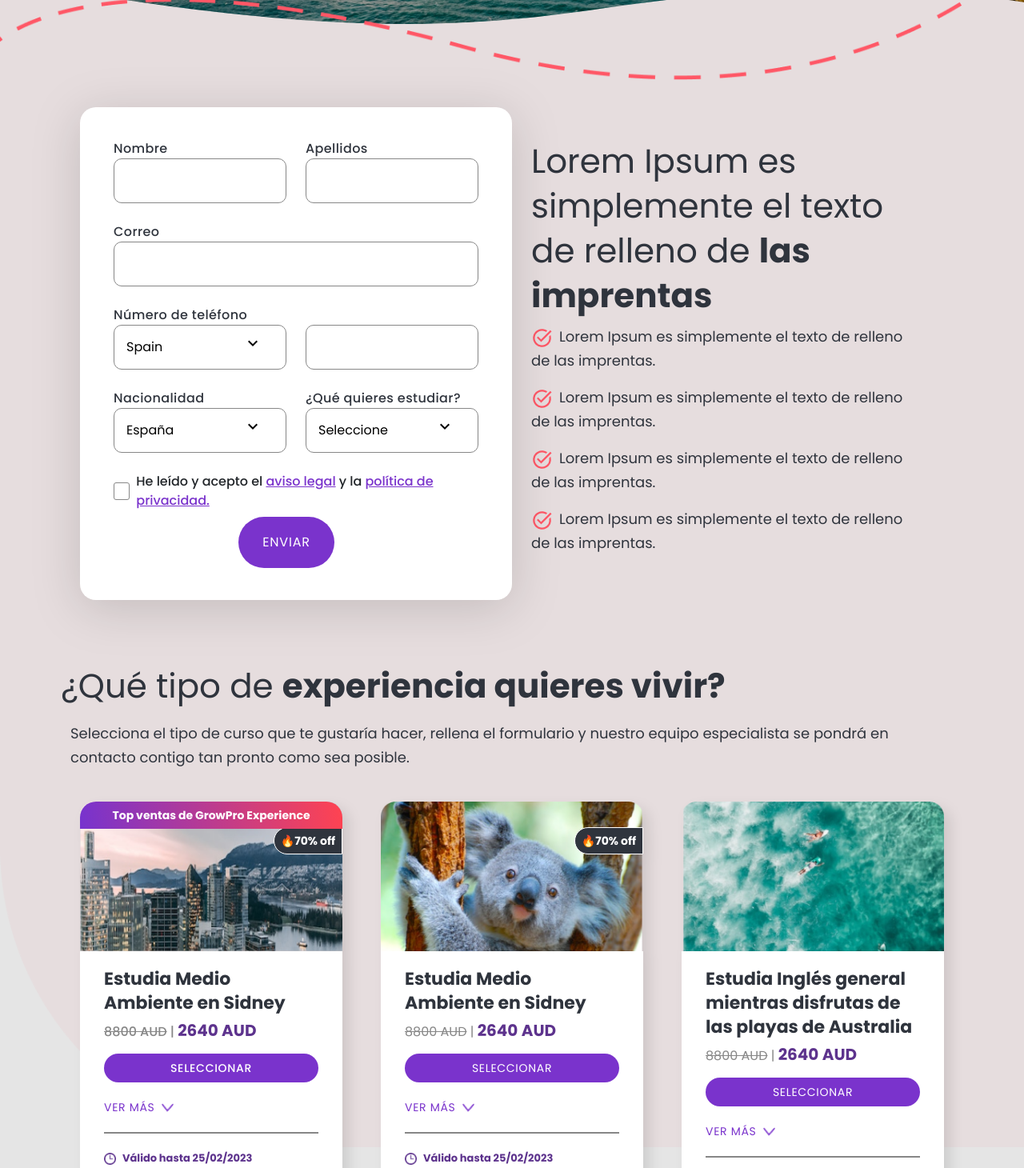
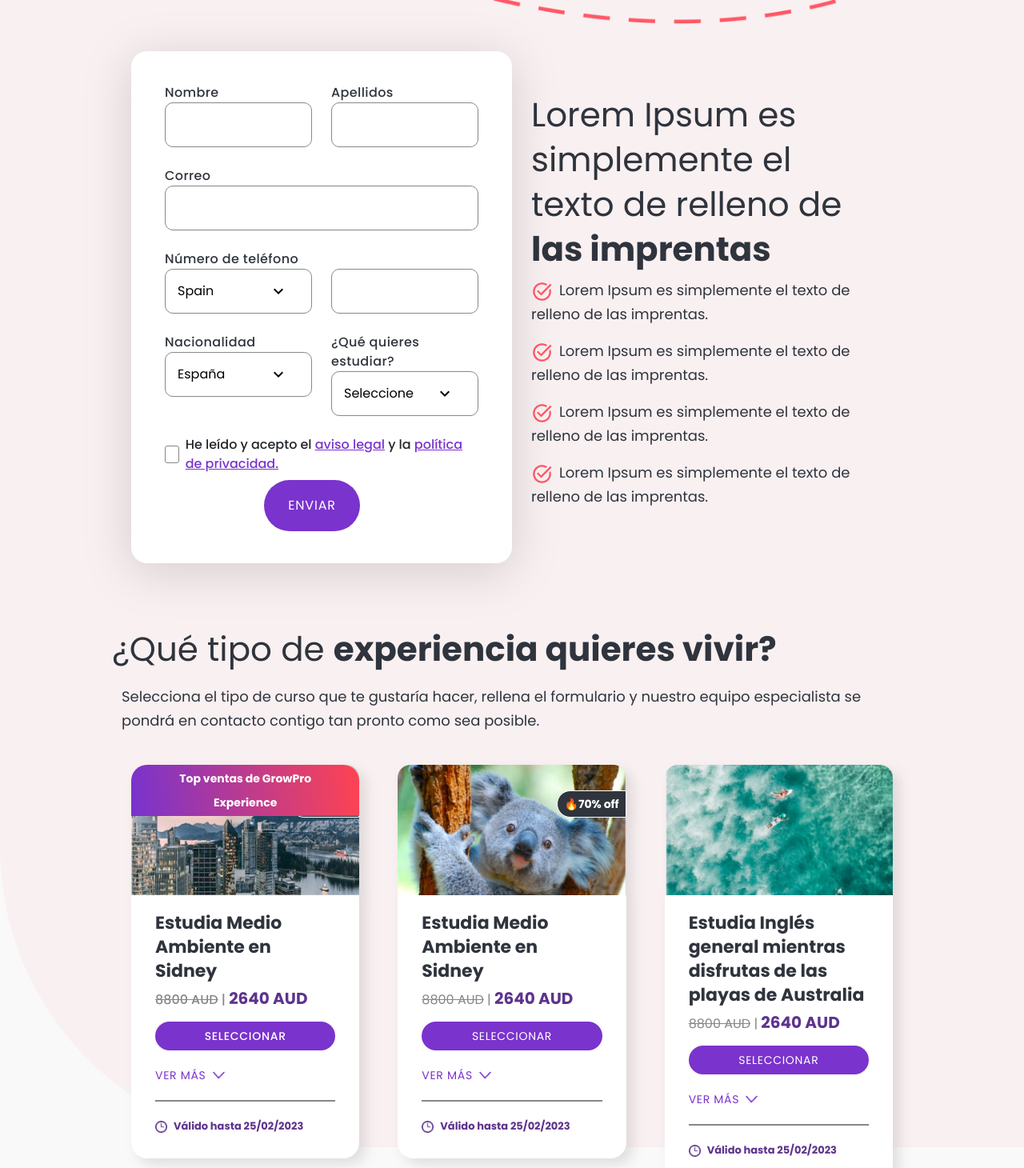
Before and after one commit to Dev3r3nze/Growpro, a React (Vite) app in the folder primer-ejercicio/: page / in a window 1280 px wide. Shown: the part 360-1820 px from the top of the page at 80% size. Built offline with nearby package versions, Linux system fonts and the light colour scheme.

Commit message:
Retoques finales?

```diff
--- a/primer-ejercicio/src/App.css
+++ b/primer-ejercicio/src/App.css
@@ -1,3 +1,19 @@
+/* -------------------Variables------------------- */
+:root{
+    --purple: #7A33CC;
+    --purple-light-dark: #6229a3;
+    --purple-dark: #7733CE;
+    --purple-darker: #5D338D;
+    --white: #FFFFFF;
+    --gray: #E5E5E5;
+    --grey-bk:#F9F9F9;
+    --gray-mid: #D9D9D9;
+    --gray-dark: #878787;
+    --black-light: #2F343D;
+    --red: #FF4351;
+}
+
+
 /* -------------------Global------------------- */
 *{
     font-family: 'Poppins';
@@ -6,12 +22,12 @@
 }
 
 body{
-    background-color: #E5E5E5;
+    background-color: var(--grey-bk);
 
 }
 
 a{
-    color: #7A33CC;
+    color: var(--purple);
 }
 
 
@@ -23,7 +39,7 @@ a{
 .textGrande{
     font-size: 42px;
     line-height: 56px;
-    color: #2F343D;
+    color: var(--black-light);
 }
 
 .textTiny{
@@ -41,14 +57,14 @@ a{
 .textPequeño{
     font-size: 18px;
     line-height: 30px;
-    color: #2F343D;
+    color: var(--black-light);
 }
 
 .textMuyPeque{
     font-size: 16px;
     line-height: 20px;
     letter-spacing: 0.05em;
-    color: #2F343D;
+    color: var(--black-light);
 }
 
 .textMediano{
@@ -64,10 +80,13 @@ a{
 .btnPrincipal{
     padding: 20px 30px;
     width: auto;
-    color:#FFFFFF;
-    background: #7A33CC;
+    color:var(--white);
+    background: var(--purple);
     border-radius: 50px;
     border: 0;
+}
+.btnPrincipal:hover,.btnCard:hover{
+    background: var(--purple-light-dark);
 }
 
 .dividerText{
@@ -87,7 +106,7 @@ a{
     margin: auto;
     margin-top: 10vh;
     align-items: center;
-    width: 90%;
+    width: 80%;
     flex-direction: column;
 }
 
@@ -104,14 +123,20 @@ a{
     z-index: -1;
 }
 
-#headerLogo{
-    background: linear-gradient(83.33deg, #7733CE 0%, #FF4351 100%);
+.headerLogo{
+    background: linear-gradient(83.33deg, var(--purple-dark) 0%, var(--red) 100%);
     height: 70px;
     display: flex;
     align-items: center;
-    position: relative;
-    z-index: 1;
+    position: fixed;
+    z-index: 2;
     justify-content: space-between;
+    top: 0;
+    transition: all 0.25s ease;
+}
+
+.headerLogoHidden{
+    top:-100px;
 }
 
 #logoImg{
@@ -142,7 +167,7 @@ a{
 }
 
 #titleSpecial{
-    background: #FF5766;
+    background: var(--red);
     border-radius: 50px;
     padding: 0 13px;
 }
@@ -161,10 +186,13 @@ a{
     justify-content: center;
     align-items: center;
     padding: 20px 30px;
-    background: #FFFFFF;
+    background: var(--white);
     border-radius: 50px;
     border: 0;
     transition: opacity 0.3s ease-in-out;
+}
+.btnHeaderStyle:hover{
+    background: #f9f9f9;
 }
 
 .btnHeader.mostrar {
@@ -182,6 +210,7 @@ a{
     #headerLogo {
       position: fixed;
       z-index: 2;
+      top: 0;
     }
     #btnHeaderMobile{
         display: flex;
@@ -221,7 +250,7 @@ a{
     flex-direction: column;
     align-items: flex-start;
     padding: 40px 30px;
-    background: #FFFFFF;
+    background: var(--white);
     border-radius: 20px;
     filter: drop-shadow(0px 10px 30px rgba(0, 0, 0, 0.15));
     font-weight: 500;
@@ -240,8 +269,8 @@ form input, form select{
     flex-direction: row;
     align-items: flex-start;
     padding: 15px;
-    background: #FFFFFF;
-    border: 1px solid #878787;
+    background: var(--white);
+    border: 1px solid var(--gray-dark);
     border-radius: 10px;
     width: 100%;
 }
@@ -251,10 +280,14 @@ form select{
     appearance: none;
     background-image: url("../Recursos/Vector.png");
     background-repeat: no-repeat;
-    background-position: right 35px bottom 28px;
+    background-position: right 35px center;
     padding-right: 25px;
 }
-
+@media (max-width: 576px) {
+    .mt-xs-4{
+        margin-top: 1.5rem!important;
+    }
+}
 
 #termsText{
     margin: 0;
@@ -293,7 +326,7 @@ form select{
 #btnForm p {
     margin-bottom: 0;
     letter-spacing: 0.05em;
-    color: #FFFFFF;
+    color: var(--white);
 }
 
 
@@ -311,9 +344,16 @@ form select{
     border-radius: 50px 50px 20px 20px;
     filter: drop-shadow(8px 8px 8px rgba(0, 0, 0, 0.1));
     background: #ffffff00;
+    transition: all .2s ease;
 }
+.card:hover,.infoCard:hover{
+    transform: translateY(-3px);
+    box-shadow: 4px 6px 20px 0 rgba(0,0,0,.1);
+}
+
+
 .cardFondo{
-    background-color: #FFFFFF;
+    background-color: var(--white);
     border-radius: 0 0 20px 20px;
 }
 
@@ -321,10 +361,10 @@ form select{
     font-weight: 800;
     line-height: 30px;
     text-align: center;
-    color: #FFFFFF;
+    color: var(--white);
     align-self: flex-end;
     transform: translateY(4vh);
-    background: #2F343D;
+    background: var(--black-light);
     border: 1px solid #FFFFFF;
     border-radius: 20px 0 0 20px;
     padding: 0.1vh 1vh;
@@ -333,7 +373,7 @@ form select{
 }
 
 .topVentas{
-    background: linear-gradient(83.33deg, #7733CE 0%, #FF4351 100%);
+    background: linear-gradient(83.33deg, var(--purple-dark) 0%, var(--red) 100%);
     border-radius: 20px 20px 0 0;
     text-align: center;
     padding: 2px 35px;
@@ -344,7 +384,7 @@ form select{
 
 .topVentas p{
     line-height: 30px;
-    color: #FFFFFF;
+    color: var(--white);
     margin: 0;
 }
 
@@ -357,33 +397,34 @@ form select{
 .cardTitle{
     font-size: 22px;
     line-height: 30px;
-    color: #2F343D;
+    color: var(--black-light);
 }
 
 .precioCard{
     font-size: 16px;
     line-height: 22px;
-    color: #878787;
+    color: var(--gray-dark);
 }
 .precioCard strong{
-    color: #5D338D;
+    color: var(--purple-darker);
     font-size: 20px;
     line-height: 22px;
 }
 
 .btnCard{
-    background: #7A33CC;
+    background: var(--purple);
     border-radius: 500px;
     border: 0;
     padding: 1vh;
 }
+
 
 .btnCard p {
     line-height: 20px;
     text-align: center;
     letter-spacing: 0.05em;
     text-transform: uppercase;
-    color: #FFFFFF;
+    color: var(--white);
     margin: 0;
 }
 
@@ -392,7 +433,7 @@ form select{
     display: flex;
     align-items: center;
     letter-spacing: 0.05em;
-    color: #7A33CC;
+    color: var(--purple);
     margin: 0;
 }
 
@@ -407,7 +448,7 @@ form select{
 }
 
 .divider{
-    border: 1px solid #878787;
+    border: 1px solid var(--gray-dark);
     margin: 2vh 0;
 }
 
@@ -418,7 +459,7 @@ form select{
     display: flex;
     align-items: center;
     margin: 0;
-    color: #5D338D;
+    color: var(--purple-darker);
 }
 
 .textVer{
@@ -462,9 +503,11 @@ form select{
     justify-content: center;
     align-items: flex-start;
     padding: 45px 45px;
-    background: #FFFFFF;
+    background: var(--white);
     box-shadow: 0 5px 5px rgba(0, 0, 0, 0.1);
     border-radius: 20px;
+    transition: all .2s ease;
+
 }
 .infoCard *{
     margin: 1vh 0;
@@ -573,3 +616,6 @@ footer p,footer a{
     margin: 0;
     text-decoration: none;
 }
+footer a:hover{
+    color: #878787;
+}
--- a/primer-ejercicio/src/App.jsx
+++ b/primer-ejercicio/src/App.jsx
@@ -9,7 +9,7 @@ function App () {
             {/* Header */}
             <header className='App-header'>
                 {/* Barra+logo */}
-                <div className="container-fluid" id='headerLogo'>
+                <div className="container-fluid headerLogo" id='headerLogo'>
                     <img src="Recursos/LOGO 1.png" alt="logo grow pro" id='logoImg'></img>
                     <button id='btnHeaderMobile' className='btnHeaderStyle'><p className='textMedio'>QUIERO MÁS INFO</p></button>
                 </div>
@@ -54,14 +54,14 @@ function App () {
                         <label htmlFor="">Número de teléfono</label>
                       </div>
                       <div className='row '>
-                        <div className='col-sm-4 col-xs-4 col-lg-6'>
+                        <div className='col-sm-4  col-lg-6'>
                           <select>
                             <option value="Spn">Spain</option>
                             <option value="Mex">México</option>
                             <option value="Arg">Argentina</option>
                           </select>
                         </div>
-                        <div className='col-sm-8 col-xs-7 col-lg-6'>
+                        <div className='col-sm-8 mt-xs-4 col-lg-6'>
                           <input type="tel" id="telefono" name="telefono" pattern="^\+34\d{9}$" required/>
                         </div>
                       </div>
@@ -207,7 +207,7 @@ function App () {
             </div>
 
             {/* Segunda fila de tarjetas */}
-            <div className='row mt-0 ancho' >
+            <div className='row g-5 mt-0 ancho' >
               {/* Cuarta tarjeta */}
               <div className='col-lg-4 offset-lg-2 p-0 p-lg-4'>
                 <div className='card'>
@@ -351,6 +351,8 @@ function App () {
     )
 }
 
+// Aparece a partir de cierto punto y se queda fijo
+{/*
 addEventListener('load', () => {
   var header = document.getElementById('headerLogo');
   var posicionDesplazar = window.innerHeight;
@@ -359,14 +361,39 @@ addEventListener('load', () => {
     var posicionActual = window.pageYOffset;
 
     if (posicionActual > posicionDesplazar) {
-      header.style.display = 'flex';
+      header.style.transition = 'all 0.3s ease'; // agregamos una transición suave de 0.5 segundos
+      header.style.top = '0px';
       header.style.position = 'fixed';
 
     } else {
+      header.style.top = '-100px';
       header.style.position = 'initial';
     }
-})
-}, false)
+  })
+}, false); */}
+
+// Aparece a y desaparece al hacer scroll hacia arriba o abajo
+{
+addEventListener('load', () => {
+  var header = document.getElementById('headerLogo');
+  var lastScrollPosition = 0;
+
+  window.addEventListener('scroll', function() {
+    var currentScrollPosition = window.scrollY;
+
+    if (currentScrollPosition > lastScrollPosition) {
+      // Scrolling hacia abajo
+      header.classList.add('headerLogoHidden');
+
+    } else {
+      // Scrolling hacia arriba
+      header.classList.remove('headerLogoHidden');
+    }
+
+    lastScrollPosition = currentScrollPosition;
+  })
+}, false);
+}
 
 
 function MostrarVideo(){
@@ -379,7 +406,6 @@ function OcultarVideo(){
 }
 
 function MostrarMas(num){
-  console.log(num);
   var text = document.getElementsByClassName('textVer')[num];
   if(text.style.display == 'flex'){
     text.style.display = 'none';
```
